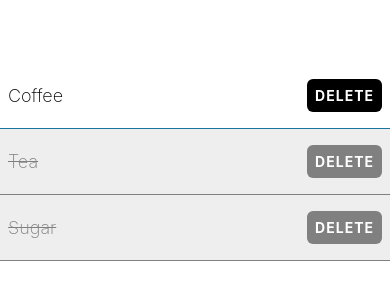
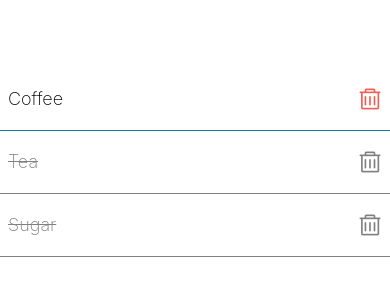
Before and after one commit to mynamevarun/taskly, a React Native app: screen / in a window 390 px wide. Shown: the part 260-560 px from the top of the page. Built offline with nearby package versions, Linux system fonts and the light colour scheme.

Commit message:
use icon for delete

```diff
--- a/components/ShoppingListItem.tsx
+++ b/components/ShoppingListItem.tsx
@@ -1,5 +1,6 @@
 import { View, Text, StyleSheet, TouchableOpacity, Alert } from "react-native";
 import { themes } from "../themes";
+import AntDesign from "@expo/vector-icons/AntDesign";
 
 type Props = {
   name: string;
@@ -43,16 +44,16 @@ export function ShoppingListItem({ name, isCompleted }: Props) {
         {name}
       </Text>
       <TouchableOpacity
-        style={[
-          styles.button,
-          isCompleted ? styles.completedButton : undefined,
-        ]}
         onPress={() => {
           handleDelete();
         }}
-        activeOpacity={0.8}
+        hitSlop={20}
       >
-        <Text style={styles.buttonText}>Delete</Text>
+        <AntDesign
+          name="delete"
+          size={24}
+          color={isCompleted ? themes.colorGrey : themes.colorRed}
+        />
       </TouchableOpacity>
     </View>
   );
@@ -61,7 +62,7 @@ export function ShoppingListItem({ name, isCompleted }: Props) {
 const styles = StyleSheet.create({
   itemContainer: {
     paddingHorizontal: 8,
-    paddingVertical: 16,
+    paddingVertical: 18,
     borderBottomColor: themes.colorCerulean,
     borderBottomWidth: 1,
     flexDirection: "row",
@@ -69,22 +70,7 @@ const styles = StyleSheet.create({
     justifyContent: "space-between",
   },
   completedItemContainer: {
-    backgroundColor: themes.colorLightGrey,
     borderBottomColor: themes.colorGrey,
-  },
-  button: {
-    backgroundColor: themes.colorBlack,
-    borderRadius: 6,
-    padding: 8,
-  },
-  completedButton: {
-    backgroundColor: themes.colorGrey,
-  },
-  buttonText: {
-    color: themes.colorWhite,
-    letterSpacing: 1,
-    fontWeight: "bold",
-    textTransform: "uppercase",
   },
   itemText: {
     fontSize: 18,
--- a/package.json
+++ b/package.json
@@ -13,7 +13,8 @@
     "expo": "~52.0.37",
     "expo-status-bar": "~2.0.1",
     "react": "18.3.1",
-    "react-native": "0.76.7"
+    "react-native": "0.76.7",
+    "@expo/vector-icons": "^14.0.2"
   },
   "devDependencies": {
     "@babel/core": "^7.25.2",
--- a/themes.ts
+++ b/themes.ts
@@ -4,4 +4,5 @@ export const themes = {
   colorBlack: "#000",
   colorGrey: "grey",
   colorLightGrey: "#eee",
+  colorRed: "#ee6055",
 };
```
Also changed, not shown: 1 other file (tests, documents, lock files or other folders).
